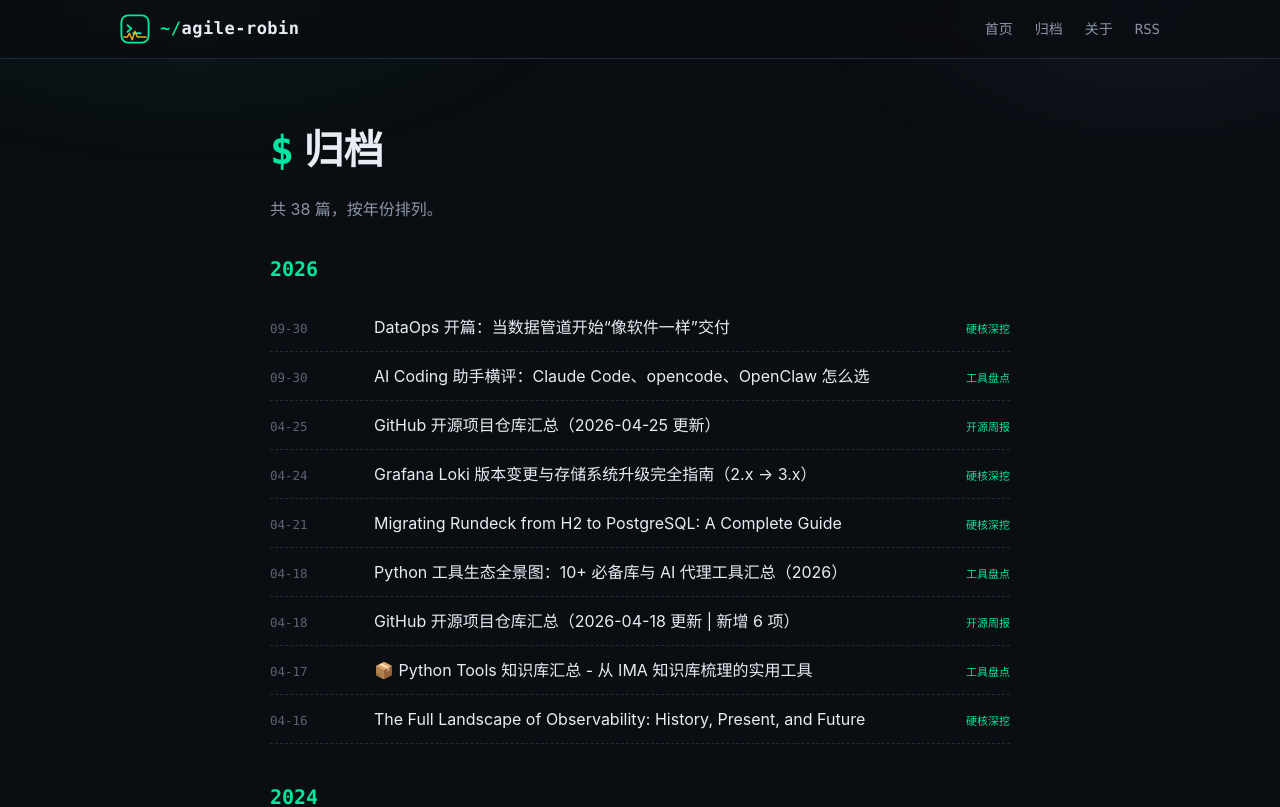
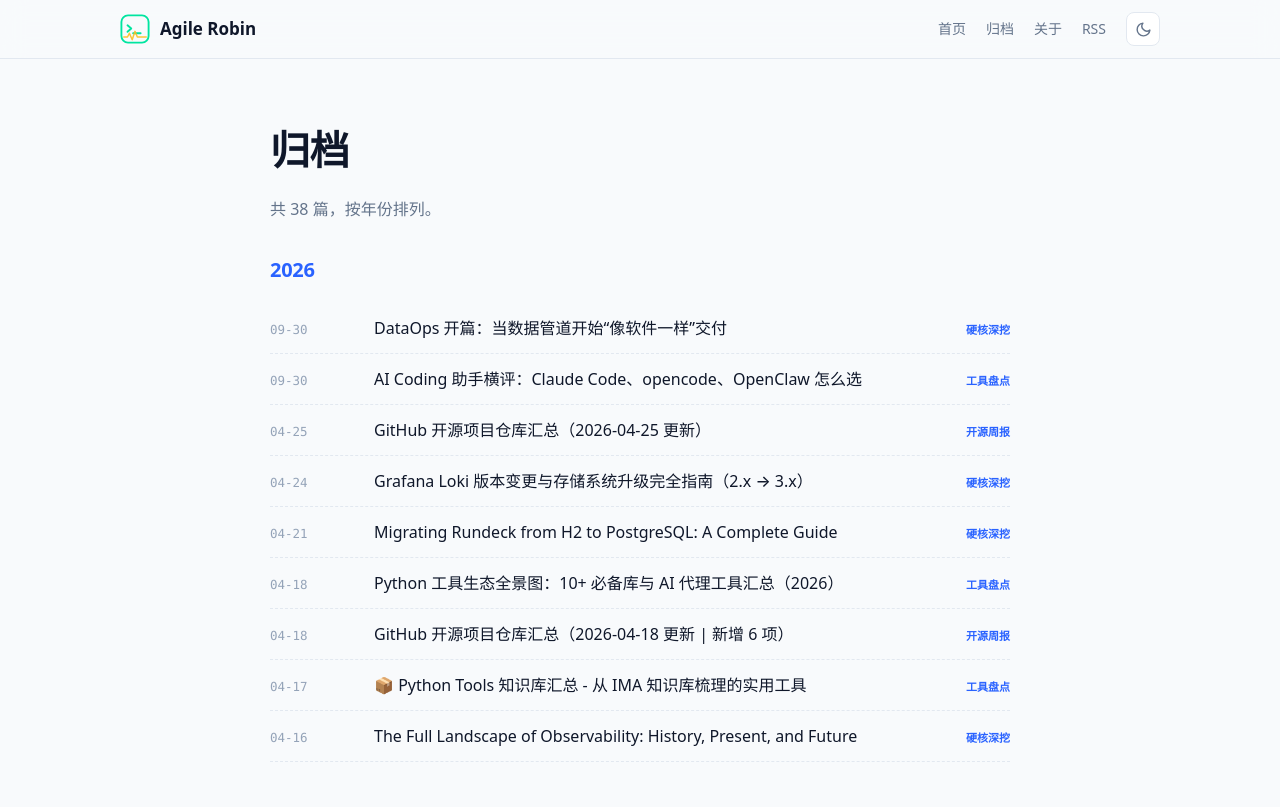
Before and after one commit to robin-jiangdh/agile-robin-blog, a Next.js app: page /archive in a window 1280 px wide. Shown: the top 807 px of the page. Built offline with nearby package versions, Linux system fonts and the light colour scheme; no server answers.

Commit message:
restyle: hashnode-like light/dark theme with system default + toggle

```diff
--- a/app/about/page.tsx
+++ b/app/about/page.tsx
@@ -6,10 +6,8 @@ export default function About() {
   return (
     <div className="container-narrow">
       <div className="page-head">
-        <h1>
-          <span className="prompt">$</span> 关于
-        </h1>
-        <p>whoami 的完整输出。</p>
+        <h1>关于</h1>
+        <p>关于这个博客，和写博客的人。</p>
       </div>
       <div className="md-body">
         <h2>目前专注的</h2>
--- a/app/archive/page.tsx
+++ b/app/archive/page.tsx
@@ -15,9 +15,7 @@ export default function Archive() {
   return (
     <div className="container-narrow">
       <div className="page-head">
-        <h1>
-          <span className="prompt">$</span> 归档
-        </h1>
+        <h1>归档</h1>
         <p>共 {posts.length} 篇，按年份排列。</p>
       </div>
       {[...byYear.entries()].map(([year, items]) => (
--- a/app/globals.css
+++ b/app/globals.css
@@ -1,42 +1,47 @@
+/* ---------- Hashnode-like theme: slate light/dark, system default ---------- */
 :root {
-  --bg: #0a0d12;
-  --bg-soft: #0e1219;
-  --panel: #12161f;
-  --panel-2: #161c28;
-  --border: #232b3b;
-  --text: #e8ecf3;
-  --muted: #8b94a7;
-  --faint: #5b6373;
-  --accent: #00e5a0;
-  --accent-dim: rgba(0, 229, 160, 0.12);
-  --amber: #fbbf24;
-  --link: #7dd3fc;
+  --background: #f8fafc; /* slate-50 */
+  --surface: #ffffff;
+  --surface-2: #f1f5f9; /* slate-100 */
+  --border: #e2e8f0; /* slate-200 */
+  --text: #0f172a; /* slate-900 */
+  --muted: #64748b; /* slate-500 */
+  --faint: #94a3b8; /* slate-400 */
+  --accent: #2962ff; /* hashnode blue */
+  --accent-soft: rgba(41, 98, 255, 0.08);
+  --link: #2962ff;
+  --code-bg: #23241f; /* monokai */
+  --sans: system-ui, -apple-system, BlinkMacSystemFont, "Segoe UI", "PingFang SC",
+    "Hiragino Sans GB", "Microsoft YaHei", "Noto Sans SC", sans-serif;
   --mono: ui-monospace, "SF Mono", "Cascadia Code", "JetBrains Mono", Menlo, Consolas, monospace;
-  --sans: -apple-system, BlinkMacSystemFont, "Segoe UI", "PingFang SC", "Hiragino Sans GB",
-    "Microsoft YaHei", "Noto Sans SC", sans-serif;
+  --radius: 12px;
+  --shadow: 0 1px 2px rgba(15, 23, 42, 0.05), 0 8px 24px rgba(15, 23, 42, 0.06);
+}
+.dark {
+  --background: #020617; /* slate-950 */
+  --surface: #0f172a; /* slate-900 */
+  --surface-2: #1e293b; /* slate-800 */
+  --border: #1e293b;
+  --text: #f1f5f9; /* slate-100 */
+  --muted: #94a3b8; /* slate-400 */
+  --faint: #64748b; /* slate-500 */
+  --accent: #6b93ff;
+  --accent-soft: rgba(107, 147, 255, 0.12);
+  --link: #6b93ff;
+  --shadow: 0 1px 2px rgba(0, 0, 0, 0.3), 0 8px 24px rgba(0, 0, 0, 0.35);
 }
 
 * { box-sizing: border-box; }
 html { scroll-behavior: smooth; }
 body {
   margin: 0;
-  background: var(--bg);
+  background: var(--background);
   color: var(--text);
   font-family: var(--sans);
   line-height: 1.75;
   -webkit-font-smoothing: antialiased;
+  transition: background 0.2s, color 0.2s;
 }
-body::before {
-  content: "";
-  position: fixed;
-  inset: 0;
-  pointer-events: none;
-  background:
-    radial-gradient(600px 300px at 15% -5%, rgba(0, 229, 160, 0.07), transparent 70%),
-    radial-gradient(500px 280px at 90% 0%, rgba(125, 211, 252, 0.05), transparent 70%);
-  z-index: 0;
-}
-main, header, footer { position: relative; z-index: 1; }
 
 a { color: var(--link); text-decoration: none; }
 a:hover { text-decoration: underline; }
@@ -48,140 +53,129 @@ a:hover { text-decoration: underline; }
 .site-header {
   position: sticky; top: 0; z-index: 50;
   backdrop-filter: blur(12px);
-  background: rgba(10, 13, 18, 0.82);
+  background: color-mix(in srgb, var(--background) 82%, transparent);
   border-bottom: 1px solid var(--border);
 }
 .site-header .inner {
-  max-width: 1080px; margin: 0 auto; padding: 14px 20px;
-  display: flex; align-items: center; gap: 28px;
+  max-width: 1080px; margin: 0 auto; padding: 12px 20px;
+  display: flex; align-items: center; gap: 24px;
 }
-.brand { display: flex; align-items: center; gap: 10px; color: var(--text); font-weight: 700; }
+.brand { display: flex; align-items: center; gap: 10px; color: var(--text); font-weight: 700; font-size: 17px; }
 .brand:hover { text-decoration: none; }
-.brand .name { font-family: var(--mono); font-size: 17px; letter-spacing: 0.5px; }
-.brand .name .prompt { color: var(--accent); }
-.nav { display: flex; gap: 22px; margin-left: auto; font-size: 14px; }
-.nav a { color: var(--muted); font-family: var(--mono); }
+.nav { display: flex; align-items: center; gap: 20px; margin-left: auto; font-size: 14px; }
+.nav a { color: var(--muted); font-weight: 500; }
 .nav a:hover, .nav a.active { color: var(--accent); text-decoration: none; }
 
-/* ---------- hero ---------- */
-.hero { padding: 72px 0 48px; }
-.terminal-card {
-  background: var(--panel);
-  border: 1px solid var(--border);
-  border-radius: 12px;
-  overflow: hidden;
-  box-shadow: 0 20px 60px rgba(0, 0, 0, 0.45);
+.theme-toggle {
+  display: inline-flex; align-items: center; justify-content: center;
+  width: 34px; height: 34px; border-radius: 8px;
+  border: 1px solid var(--border); background: var(--surface); color: var(--muted);
+  cursor: pointer; padding: 0;
 }
-.terminal-bar {
-  display: flex; align-items: center; gap: 8px;
-  padding: 10px 16px;
-  background: var(--panel-2);
-  border-bottom: 1px solid var(--border);
-  font-family: var(--mono); font-size: 12px; color: var(--faint);
+.theme-toggle:hover { color: var(--accent); border-color: var(--accent); }
+.theme-toggle svg { width: 17px; height: 17px; }
+.theme-toggle-placeholder { width: 34px; height: 34px; }
+
+/* ---------- hero (publication header) ---------- */
+.hero { padding: 64px 0 40px; }
+.pub-head { max-width: 720px; }
+.pub-head .eyebrow {
+  display: inline-block; font-size: 12px; font-weight: 600; letter-spacing: 2px;
+  text-transform: uppercase; color: var(--accent); margin-bottom: 14px;
 }
-.dot { width: 11px; height: 11px; border-radius: 50%; }
-.terminal-body { padding: 28px 30px 32px; font-family: var(--mono); }
-.terminal-body .cmd { color: var(--accent); }
-.terminal-body h1 {
-  font-size: clamp(30px, 5vw, 46px);
-  margin: 14px 0 10px; line-height: 1.25; font-weight: 800;
-}
-.terminal-body h1 .hl { color: var(--accent); }
-.terminal-body .tagline { color: var(--muted); font-size: 15px; margin: 0 0 22px; }
-.stats { display: flex; gap: 28px; flex-wrap: wrap; margin-bottom: 26px; }
-.stat .num { font-size: 24px; font-weight: 700; color: var(--text); }
-.stat .lbl { font-size: 12px; color: var(--faint); }
+.pub-head h1 { font-size: clamp(34px, 5.5vw, 52px); margin: 0 0 12px; line-height: 1.2; letter-spacing: -0.5px; }
+.pub-head .tagline { color: var(--muted); font-size: 16.5px; margin: 0 0 26px; max-width: 600px; }
+.stats { display: flex; gap: 32px; flex-wrap: wrap; margin-bottom: 28px; }
+.stat .num { font-size: 26px; font-weight: 800; color: var(--text); letter-spacing: -0.5px; }
+.stat .lbl { font-size: 12.5px; color: var(--faint); margin-top: 2px; }
 .btn-row { display: flex; gap: 12px; flex-wrap: wrap; }
 .btn {
-  display: inline-block; padding: 10px 22px; border-radius: 8px;
-  font-family: var(--mono); font-size: 14px; font-weight: 600;
-  border: 1px solid var(--accent); cursor: pointer;
+  display: inline-block; padding: 10px 24px; border-radius: 9px;
+  font-size: 14.5px; font-weight: 600; border: 1px solid transparent; cursor: pointer;
 }
-.btn-primary { background: var(--accent); color: #04120c; }
-.btn-primary:hover { text-decoration: none; filter: brightness(1.08); }
-.btn-ghost { color: var(--accent); background: transparent; }
-.btn-ghost:hover { text-decoration: none; background: var(--accent-dim); }
+.btn-primary { background: var(--accent); color: #fff; }
+.btn-primary:hover { text-decoration: none; filter: brightness(1.07); }
+.btn-ghost { color: var(--text); background: var(--surface); border-color: var(--border); }
+.btn-ghost:hover { text-decoration: none; border-color: var(--accent); color: var(--accent); }
 
 /* ---------- sections / cards ---------- */
-.section { padding: 40px 0 8px; }
+.section { padding: 36px 0 8px; }
 .section-head {
   display: flex; align-items: baseline; gap: 14px;
-  margin-bottom: 20px;
-  border-bottom: 1px solid var(--border); padding-bottom: 12px;
+  margin-bottom: 20px; padding-bottom: 12px;
+  border-bottom: 1px solid var(--border);
 }
-.section-head h2 { margin: 0; font-size: 21px; font-family: var(--mono); }
-.section-head h2 .prompt { color: var(--accent); margin-right: 8px; }
+.section-head h2 { margin: 0; font-size: 20px; letter-spacing: -0.3px; }
 .section-head .desc { color: var(--faint); font-size: 13px; }
-.section-head .more { margin-left: auto; font-size: 13px; font-family: var(--mono); }
+.section-head .more { margin-left: auto; font-size: 13.5px; font-weight: 500; white-space: nowrap; }
 
-.post-grid { display: grid; grid-template-columns: repeat(auto-fill, minmax(300px, 1fr)); gap: 18px; }
+.post-grid { display: grid; grid-template-columns: repeat(auto-fill, minmax(300px, 1fr)); gap: 20px; }
 .post-card {
   display: flex; flex-direction: column;
-  background: var(--panel); border: 1px solid var(--border); border-radius: 10px;
-  padding: 20px; transition: transform 0.15s, border-color 0.15s;
+  background: var(--surface); border: 1px solid var(--border); border-radius: var(--radius);
+  padding: 22px; box-shadow: var(--shadow);
+  transition: transform 0.15s, border-color 0.15s, box-shadow 0.15s;
 }
 .post-card:hover { text-decoration: none; transform: translateY(-3px); border-color: var(--accent); }
 .post-card .cat {
-  font-family: var(--mono); font-size: 11px; color: var(--accent);
-  text-transform: uppercase; letter-spacing: 1px; margin-bottom: 8px;
+  font-size: 11px; font-weight: 700; color: var(--accent);
+  text-transform: uppercase; letter-spacing: 1.2px; margin-bottom: 10px;
 }
-.post-card h3 { margin: 0 0 8px; font-size: 17px; line-height: 1.5; color: var(--text); }
-.post-card p { margin: 0 0 14px; font-size: 13.5px; color: var(--muted); flex: 1;
+.post-card h3 { margin: 0 0 8px; font-size: 17px; line-height: 1.55; color: var(--text); letter-spacing: -0.2px; }
+.post-card p { margin: 0 0 16px; font-size: 14px; color: var(--muted); flex: 1; line-height: 1.7;
   display: -webkit-box; -webkit-line-clamp: 2; -webkit-box-orient: vertical; overflow: hidden; }
-.post-card .meta { font-family: var(--mono); font-size: 12px; color: var(--faint); display: flex; gap: 12px; }
-.post-card .cover { margin: -20px -20px 16px; border-radius: 10px 10px 0 0; overflow: hidden; }
-.post-card .cover img { width: 100%; height: 150px; object-fit: cover; display: block; }
+.post-card .meta { font-size: 12.5px; color: var(--faint); display: flex; gap: 12px; }
+.post-card .cover { margin: -22px -22px 18px; border-radius: var(--radius) var(--radius) 0 0; overflow: hidden; }
+.post-card .cover img { width: 100%; height: 160px; object-fit: cover; display: block; }
 
 .tag-cloud { display: flex; flex-wrap: wrap; gap: 10px; }
 .tag {
-  font-family: var(--mono); font-size: 12.5px; color: var(--muted);
-  border: 1px solid var(--border); border-radius: 999px; padding: 5px 14px;
-  background: var(--panel);
+  font-size: 13px; color: var(--muted); font-weight: 500;
+  border: 1px solid var(--border); border-radius: 999px; padding: 6px 15px;
+  background: var(--surface);
 }
 .tag:hover { color: var(--accent); border-color: var(--accent); text-decoration: none; }
-.tag .n { color: var(--faint); margin-left: 6px; }
+.tag .n { color: var(--faint); margin-left: 6px; font-weight: 400; }
 
 /* ---------- article ---------- */
-.article-head { padding: 48px 0 8px; }
+.article-head { padding: 52px 0 8px; }
 .article-head .cat {
-  font-family: var(--mono); font-size: 12px; color: var(--accent);
-  letter-spacing: 1px; text-transform: uppercase;
+  font-size: 12px; font-weight: 700; color: var(--accent);
+  letter-spacing: 1.5px; text-transform: uppercase;
 }
-.article-head h1 { font-size: clamp(26px, 4.4vw, 38px); line-height: 1.4; margin: 12px 0 14px; }
-.article-head .desc { color: var(--muted); font-size: 16px; margin: 0 0 18px; }
+.article-head h1 { font-size: clamp(27px, 4.4vw, 40px); line-height: 1.4; margin: 14px 0 14px; letter-spacing: -0.5px; }
+.article-head .desc { color: var(--muted); font-size: 16.5px; margin: 0 0 20px; line-height: 1.75; }
 .article-meta {
   display: flex; flex-wrap: wrap; gap: 8px 18px;
-  font-family: var(--mono); font-size: 13px; color: var(--faint);
+  font-size: 13px; color: var(--faint);
   border-top: 1px solid var(--border); border-bottom: 1px solid var(--border);
   padding: 12px 0; margin-bottom: 8px;
 }
-.article-meta .t { color: var(--amber); }
-.article-cover { margin: 26px 0 8px; border-radius: 12px; overflow: hidden; border: 1px solid var(--border); }
+.article-cover { margin: 28px 0 8px; border-radius: var(--radius); overflow: hidden; border: 1px solid var(--border); }
 .article-cover img { width: 100%; display: block; max-height: 420px; object-fit: cover; }
 
-.article-layout { display: grid; grid-template-columns: 1fr 240px; gap: 44px; align-items: start; }
+.article-layout { display: grid; grid-template-columns: 1fr 240px; gap: 48px; align-items: start; }
 @media (max-width: 900px) { .article-layout { grid-template-columns: 1fr; } .toc { display: none; } }
 .toc { position: sticky; top: 90px; font-size: 13px; max-height: calc(100vh - 120px); overflow: auto; }
-.toc .toc-title { font-family: var(--mono); font-size: 12px; color: var(--faint); text-transform: uppercase; letter-spacing: 1px; margin-bottom: 10px; }
+.toc .toc-title { font-size: 11px; font-weight: 700; color: var(--faint); text-transform: uppercase; letter-spacing: 1.5px; margin-bottom: 10px; }
 .toc ul { list-style: none; margin: 0; padding: 0; }
 .toc li { margin: 6px 0; line-height: 1.5; }
 .toc li.l3 { padding-left: 14px; }
 .toc a { color: var(--muted); }
 .toc a:hover, .toc a.active { color: var(--accent); text-decoration: none; }
 
-.md-body { font-size: 16.5px; color: #d6dbe5; overflow-wrap: break-word; }
-.md-body h1, .md-body h2, .md-body h3, .md-body h4 { color: var(--text); line-height: 1.45; margin: 2em 0 0.8em; scroll-margin-top: 90px; }
+.md-body { font-size: 16.5px; color: var(--text); overflow-wrap: break-word; }
+.md-body h1, .md-body h2, .md-body h3, .md-body h4 { line-height: 1.45; margin: 2em 0 0.8em; scroll-margin-top: 90px; letter-spacing: -0.3px; }
 .md-body h2 { font-size: 1.5em; padding-bottom: 0.35em; border-bottom: 1px solid var(--border); }
 .md-body h2 .icon, .md-body h3 .icon { display: none; }
 .md-body p { margin: 1.1em 0; }
 .md-body a { color: var(--link); }
-.md-body strong { color: var(--text); }
 .md-body ul, .md-body ol { padding-left: 1.6em; margin: 1.1em 0; }
 .md-body li { margin: 0.45em 0; }
 .md-body li::marker { color: var(--accent); }
 .md-body blockquote {
   margin: 1.4em 0; padding: 4px 18px;
-  border-left: 3px solid var(--accent); background: var(--accent-dim);
+  border-left: 3px solid var(--accent); background: var(--accent-soft);
   border-radius: 0 8px 8px 0; color: var(--muted);
 }
 .md-body blockquote p { margin: 0.8em 0; }
@@ -189,47 +183,50 @@ a:hover { text-decoration: underline; }
 .md-body hr { border: none; border-top: 1px solid var(--border); margin: 2.2em 0; }
 .md-body table { width: 100%; border-collapse: collapse; margin: 1.4em 0; font-size: 14.5px; display: block; overflow-x: auto; }
 .md-body th, .md-body td { border: 1px solid var(--border); padding: 9px 14px; text-align: left; }
-.md-body th { background: var(--panel-2); font-family: var(--mono); font-size: 13px; }
-.md-body tr:nth-child(even) td { background: rgba(255,255,255,0.015); }
-.md-body code { font-family: var(--mono); font-size: 0.86em; background: var(--panel-2); border: 1px solid var(--border); border-radius: 5px; padding: 1px 6px; color: var(--amber); }
-.md-body pre { background: #0d1117; border: 1px solid var(--border); border-radius: 10px; padding: 18px; overflow-x: auto; margin: 1.4em 0; }
-.md-body pre code { background: none; border: none; padding: 0; color: #d6dbe5; font-size: 13.5px; line-height: 1.7; }
-/* highlight.js tokens */
-.md-body .hljs-keyword, .md-body .hljs-selector-tag { color: #ff7b72; }
-.md-body .hljs-string, .md-body .hljs-attr { color: #a5d6ff; }
-.md-body .hljs-number, .md-body .hljs-literal { color: #79c0ff; }
-.md-body .hljs-comment { color: #8b949e; font-style: italic; }
-.md-body .hljs-title, .md-body .hljs-section { color: #d2a8ff; }
-.md-body .hljs-built_in, .md-body .hljs-builtin-name { color: #ffa657; }
-.md-body .hljs-variable, .md-body .hljs-template-variable { color: #7ee787; }
-.md-body .hljs-type { color: #ffa657; }
+.md-body th { background: var(--surface-2); font-size: 13px; font-weight: 600; }
+.md-body code { font-family: var(--mono); font-size: 0.86em; background: var(--surface-2); border: 1px solid var(--border); border-radius: 5px; padding: 1px 6px; }
+.md-body pre { background: var(--code-bg); border: 1px solid var(--border); border-radius: 10px; padding: 18px; overflow-x: auto; margin: 1.4em 0; }
+.md-body pre code { background: none; border: none; padding: 0; color: #f8f8f2; font-size: 13.5px; line-height: 1.7; }
+/* monokai tokens (same family as hashnode) */
+.md-body .hljs-keyword, .md-body .hljs-selector-tag, .md-body .hljs-name, .md-body .hljs-attr { color: #f92672; }
+.md-body .hljs-string, .md-body .hljs-addition, .md-body .hljs-built_in, .md-body .hljs-builtin-name,
+.md-body .hljs-selector-attr, .md-body .hljs-selector-id, .md-body .hljs-selector-pseudo,
+.md-body .hljs-template-variable, .md-body .hljs-type, .md-body .hljs-variable { color: #e6db74; }
+.md-body .hljs-number, .md-body .hljs-literal, .md-body .hljs-bullet, .md-body .hljs-link,
+.md-body .hljs-regexp, .md-body .hljs-quote { color: #ae81ff; }
+.md-body .hljs-comment, .md-body .hljs-deletion, .md-body .hljs-meta { color: #75715e; font-style: italic; }
+.md-body .hljs-title, .md-body .hljs-section, .md-body .hljs-code { color: #a6e22e; }
+.md-body .hljs-emphasis { font-style: italic; color: #a8a8a2; }
+.md-body .hljs-strong { font-weight: 700; }
+.md-body .hljs-symbol, .md-body .hljs-attribute { color: #66d9ef; }
+.md-body .hljs-params, .md-body .hljs-subst, .md-body .hljs-tag { color: #f8f8f2; }
 
 .article-foot { margin: 48px 0 8px; border-top: 1px solid var(--border); padding-top: 24px; }
-.series-box { background: var(--panel); border: 1px solid var(--border); border-radius: 10px; padding: 18px 22px; margin-bottom: 24px; }
-.series-box .lbl { font-family: var(--mono); font-size: 12px; color: var(--accent); text-transform: uppercase; letter-spacing: 1px; }
+.series-box { background: var(--surface); border: 1px solid var(--border); border-radius: 10px; padding: 18px 22px; margin-bottom: 24px; box-shadow: var(--shadow); }
+.series-box .lbl { font-size: 11px; font-weight: 700; color: var(--accent); text-transform: uppercase; letter-spacing: 1.5px; }
 .pn-nav { display: grid; grid-template-columns: 1fr 1fr; gap: 14px; }
-.pn-nav a { background: var(--panel); border: 1px solid var(--border); border-radius: 10px; padding: 16px 18px; }
+.pn-nav a { background: var(--surface); border: 1px solid var(--border); border-radius: 10px; padding: 16px 18px; box-shadow: var(--shadow); }
 .pn-nav a:hover { text-decoration: none; border-color: var(--accent); }
-.pn-nav .dir { font-family: var(--mono); font-size: 11px; color: var(--faint); text-transform: uppercase; letter-spacing: 1px; }
-.pn-nav .t { color: var(--text); font-size: 14.5px; margin-top: 6px; display: block; }
+.pn-nav .dir { font-size: 11px; font-weight: 700; color: var(--faint); text-transform: uppercase; letter-spacing: 1px; }
+.pn-nav .t { color: var(--text); font-size: 14.5px; margin-top: 6px; display: block; font-weight: 500; }
 .pn-nav .next { text-align: right; }
 
 /* ---------- archive / about ---------- */
 .year-block { margin-bottom: 36px; }
-.year-block h2 { font-family: var(--mono); color: var(--accent); font-size: 20px; }
-.archive-item { display: flex; gap: 18px; padding: 10px 0; border-bottom: 1px dashed var(--border); align-items: baseline; }
+.year-block h2 { color: var(--accent); font-size: 20px; letter-spacing: -0.3px; }
+.archive-item { display: flex; gap: 18px; padding: 11px 0; border-bottom: 1px dashed var(--border); align-items: baseline; }
 .archive-item time { font-family: var(--mono); font-size: 12.5px; color: var(--faint); min-width: 86px; }
-.archive-item a { color: var(--text); }
-.archive-item .cat { margin-left: auto; font-family: var(--mono); font-size: 11px; color: var(--accent); white-space: nowrap; }
+.archive-item a { color: var(--text); font-weight: 500; }
+.archive-item a:hover { color: var(--accent); }
+.archive-item .cat { margin-left: auto; font-size: 11px; font-weight: 600; color: var(--accent); white-space: nowrap; }
 .page-head { padding: 56px 0 12px; }
-.page-head h1 { font-size: clamp(28px, 4.5vw, 40px); margin: 0 0 10px; }
-.page-head h1 .prompt { color: var(--accent); font-family: var(--mono); }
+.page-head h1 { font-size: clamp(28px, 4.5vw, 40px); margin: 0 0 10px; letter-spacing: -0.5px; }
 .page-head p { color: var(--muted); margin: 0; }
 
 /* ---------- footer ---------- */
 .site-footer { border-top: 1px solid var(--border); margin-top: 72px; padding: 36px 0 44px; }
 .site-footer .inner { max-width: 1080px; margin: 0 auto; padding: 0 20px; display: flex; gap: 20px; align-items: center; flex-wrap: wrap; }
-.site-footer .sig { font-family: var(--mono); font-size: 13px; color: var(--faint); }
-.site-footer .sig .prompt { color: var(--accent); }
-.site-footer .links { margin-left: auto; display: flex; gap: 18px; font-family: var(--mono); font-size: 13px; }
+.site-footer .sig { font-size: 13.5px; color: var(--faint); }
+.site-footer .links { margin-left: auto; display: flex; gap: 18px; font-size: 13.5px; font-weight: 500; }
 .site-footer a { color: var(--muted); }
+.site-footer a:hover { color: var(--accent); text-decoration: none; }
--- a/app/layout.tsx
+++ b/app/layout.tsx
@@ -18,9 +18,14 @@ export const metadata: Metadata = {
   },
 };
 
+const themeInit = `(function(){try{var t=localStorage.getItem("theme");if(t==="dark"||t==="light"){document.documentElement.classList.toggle("dark",t==="dark")}else{document.documentElement.classList.toggle("dark",window.matchMedia("(prefers-color-scheme: dark)").matches)}}catch(e){}})();`;
+
 export default function RootLayout({ children }: { children: React.ReactNode }) {
   return (
-    <html lang="zh-CN">
+    <html lang="zh-CN" suppressHydrationWarning>
+      <head>
+        <script dangerouslySetInnerHTML={{ __html: themeInit }} />
+      </head>
       <body>
         <Header />
         <main>{children}</main>
--- a/components/chrome.tsx
+++ b/components/chrome.tsx
@@ -1,3 +1,5 @@
+import { ThemeToggle } from "@/components/theme-toggle";
+
 export function Logo({ size = 30 }: { size?: number }) {
   return (
     <svg width={size} height={size} viewBox="0 0 32 32" fill="none" aria-hidden>
@@ -27,9 +29,7 @@ export function Header({ active }: { active?: string }) {
       <div className="inner">
         <a className="brand" href="/">
           <Logo />
-          <span className="name">
-            <span className="prompt">~/</span>agile-robin
-          </span>
+          <span>Agile Robin</span>
         </a>
         <nav className="nav">
           {links.map((l) => (
@@ -38,6 +38,7 @@ export function Header({ active }: { active?: string }) {
             </a>
           ))}
           <a href="/rss.xml">RSS</a>
+          <ThemeToggle />
         </nav>
       </div>
     </header>
@@ -48,9 +49,7 @@ export function Footer() {
   return (
     <footer className="site-footer">
       <div className="inner">
-        <span className="sig">
-          <span className="prompt">$</span> echo "Agile Robin · 写给爱折腾的工程师"
-        </span>
+        <span className="sig">Agile Robin · 写给爱折腾的工程师</span>
         <div className="links">
           <a href="/archive">归档</a>
           <a href="/about">关于</a>
--- /dev/null
+++ b/components/theme-toggle.tsx
@@ -0,0 +1,37 @@
+"use client";
+
+import { useEffect, useState } from "react";
+
+export function ThemeToggle() {
+  const [theme, setTheme] = useState<"light" | "dark" | null>(null);
+
+  useEffect(() => {
+    setTheme(document.documentElement.classList.contains("dark") ? "dark" : "light");
+  }, []);
+
+  const toggle = () => {
+    const next = theme === "dark" ? "light" : "dark";
+    document.documentElement.classList.toggle("dark", next === "dark");
+    try {
+      localStorage.setItem("theme", next);
+    } catch {}
+    setTheme(next);
+  };
+
+  if (!theme) return <span className="theme-toggle-placeholder" aria-hidden />;
+
+  return (
+    <button className="theme-toggle" onClick={toggle} aria-label={theme === "dark" ? "切换到浅色" : "切换到深色"}>
+      {theme === "dark" ? (
+        <svg viewBox="0 0 24 24" fill="none" stroke="currentColor" strokeWidth="2" strokeLinecap="round">
+          <circle cx="12" cy="12" r="4" />
+          <path d="M12 2v2M12 20v2M4.9 4.9l1.4 1.4M17.7 17.7l1.4 1.4M2 12h2M20 12h2M4.9 19.1l1.4-1.4M17.7 6.3l1.4-1.4" />
+        </svg>
+      ) : (
+        <svg viewBox="0 0 24 24" fill="none" stroke="currentColor" strokeWidth="2" strokeLinecap="round" strokeLinejoin="round">
+          <path d="M21 12.8A9 9 0 1 1 11.2 3a7 7 0 0 0 9.8 9.8z" />
+        </svg>
+      )}
+    </button>
+  );
+}
```
Also changed, not shown: app/page.tsx (+6 -16 lines).
